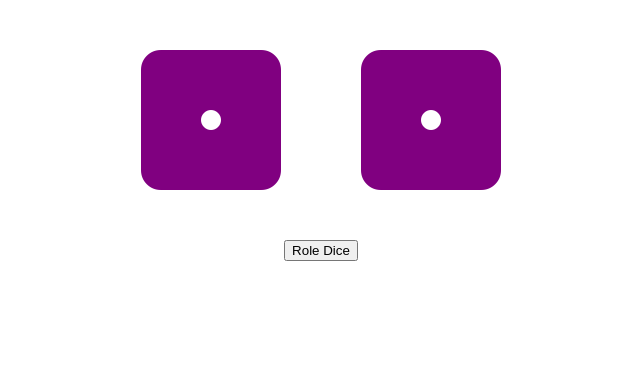
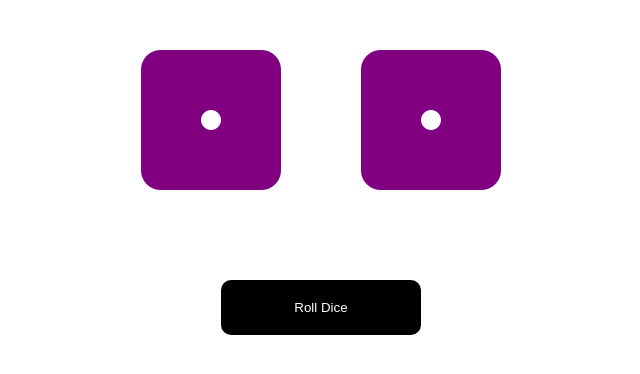
Before and after one commit to davisstacked/react-state-exercises, a React (Create React App) app: page / in a window 1280 px wide. Shown: the top 374 px of the page, without its empty margins (319-959 px from the left). Built offline with nearby package versions, Linux system fonts and the light colour scheme.

Commit message:
styling dice rolls

```diff
--- a/src/RollDice.css
+++ b/src/RollDice.css
@@ -1,12 +1,32 @@
 .RollDice {
   display: flex;
   flex-direction: column;
+  min-height: 100vh;
+  align-items: center;
+}
+
+.RollDice-dice {
+  display: flex;
   align-items:center;
   justify-content: center;
 }
 
-.RollDice-dice {
-  display: flex;
+.RollDice button {
+  width: 15em;
+  padding:1.5em;
+  border: 0px;
+  border-radius: 10px;
+  -webkit-border-radius: 10px;
+  -moz-border-radius: 10px;
+  -ms-border-radius: 10px;
+  -o-border-radius: 10px;
+  color: white;
+  background-color: black;
+  margin-top: 3em;
+}
+
+.RollDice button:hover {
+  background-color: purple;
 }
 
 .animate__animated.animate__shakeX {
--- a/src/RollDice.js
+++ b/src/RollDice.js
@@ -11,7 +11,8 @@ export class RollDice extends Component {
     dice1: "one",
     dice2: "one",
     rolling: false,
-    class: ""
+    class: "",
+    button: "Roll Dice",
   };
 
   static defaultProps = {
@@ -33,12 +34,14 @@ export class RollDice extends Component {
     this.randomNumbers();
     this.setState({
       rolling: true,
-      class: "animate__animated animate__shakeX"
+      class: "animate__animated animate__shakeX",
+      button: "Rolling..."
     });
     setTimeout(() => {
       this.setState({
         rolling: false,
-        class: ""
+        class: "",
+        button: "Role Dice"
       })
     }, 2000);
 }
@@ -50,7 +53,7 @@ export class RollDice extends Component {
           <Die num={this.state.dice1} />
           <Die num={this.state.dice2}/>
         </div>
-        <button onClick={this.rolling}>Role Dice</button>
+        <button onClick={this.rolling}>{this.state.button}</button>
       </div>
     )
   }
@@ -59,17 +62,6 @@ export class RollDice extends Component {
 export default RollDice;
 
 
-// the roll dice component should have the state for both of the dice.
-// a roll() method that rolls them to randomly get a new result.
-
-// you can use default props to set an array of six possible faces for each die.
-
-// your roll method can pick a random element from the array for each die. then update the status.
-
-// remember that these values will have to be translated into fas fa-dice-one through fas fa-dice-six for the child component to receive the appropriate class name through its props.
-
-// Do you have to store each class name in the array or can you programmatically decide which one the Die components should have?
-
 // Further Study - Animation
 // The solution displays an animation every time the dice are rolled.
 // A new piece of state is necessary to say whether the dice are currently rolling or not.
```
